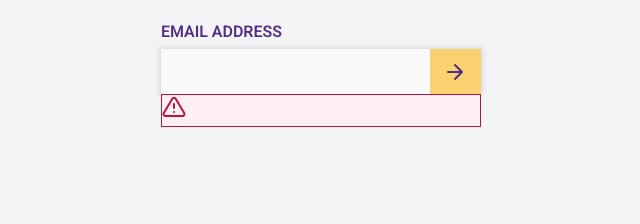
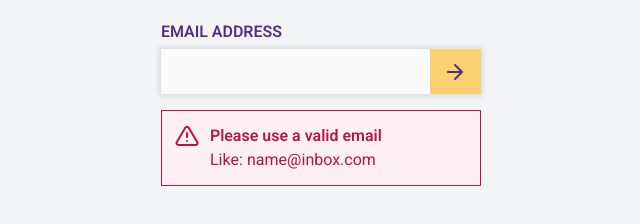
Before and after one commit to Thais-Hoshii/ch01-emailform, a plain HTML site: page index.html in a window 1280 px wide. Shown: the part 274-498 px from the top of the page, without its empty margins (319-959 px from the left). Drawn offline with Linux system fonts and the light colour scheme.

Commit message:
Adjust spacing and message box
Adjusted the margins for the form, the padding for the message box, and also changed the display of the message box to make the icon appear on left side.

```diff
--- a/index.html
+++ b/index.html
@@ -11,11 +11,11 @@
     <title>Challenge 01: E-mail Signup Form</title>
 </head>
 <body>
-    <div class="email-form">
+    <div class="form-container">
         <div class="heading-form">
             <h1>Sign up for the latest updates</h1>
         </div>
-        <form aria-hidden="false">
+        <form class="email-form" aria-hidden="false">
             <label for="email">Email address</label>
             <div class="input-container">
                 <input type="email" id="email" name="email" required>
@@ -29,9 +29,11 @@
         <div class="signup-popup" role="alertdialog" aria-hidden="true">
             <svg id="popup-icon" class="icon" xmlns="http://www.w3.org/2000/svg" viewBox="0 0 24 24">
                 <path d="M11.148 4.374a.973.973 0 01.334-.332c.236-.143.506-.178.756-.116s.474.216.614.448l8.466 14.133a.994.994 0 01-.155 1.192.99.99 0 01-.693.301H3.533a.997.997 0 01-.855-1.486zM9.432 3.346l-8.47 14.14c-.422.731-.506 1.55-.308 2.29s.68 1.408 1.398 1.822c.464.268.976.4 1.475.402H20.47a3 3 0 002.572-4.507L14.568 3.346a2.995 2.995 0 00-4.123-1.014c-.429.26-.775.615-1.012 1.014zM11 9v4a1 1 0 002 0V9a1 1 0 00-2 0zm2 8a1 1 0 10-2 0 1 1 0 002 0z"/>
-              </svg>
-            <h1></h1>
-            <p></p>
+            </svg>
+            <div>
+                <h1>Please use a valid email</h1>
+                <p>Like: name@inbox.com</p>
+            </div>
         </div>
     </div>
     <script src="script.js"></script>
--- a/style.css
+++ b/style.css
@@ -29,7 +29,7 @@ body {
     font-family: "Heebo", sans-serif;
 }
 
-.email-form {
+.form-container {
     width: 20rem;
     margin: 12rem auto 10rem;
 }
@@ -38,7 +38,6 @@ body {
 .heading-form {
     width: 15rem;
     line-height: 2.3rem;
-    margin-bottom: 1.8rem;
 }
 
 .heading-form h1, label {
@@ -51,6 +50,10 @@ body {
 }
 
 /* Form input */
+.email-form {
+    margin: 1.8rem 0 1rem;
+}
+
 label {
     font-weight: 600;
     text-transform: uppercase;
@@ -109,10 +112,18 @@ button:hover {
 
 /* Message box */
 .signup-popup {
+    display: grid;
+    grid-template-columns: 12% auto;
     border: 1px solid var(--color-error);
     background: var(--color-error-bg);
+    color: var(--color-error);
+    padding: .8rem;
 }
 
 #popup-icon {
     fill: var(--color-error);
 }
+
+.signup-popup h1 {
+    font-weight: 600;
+}
```
